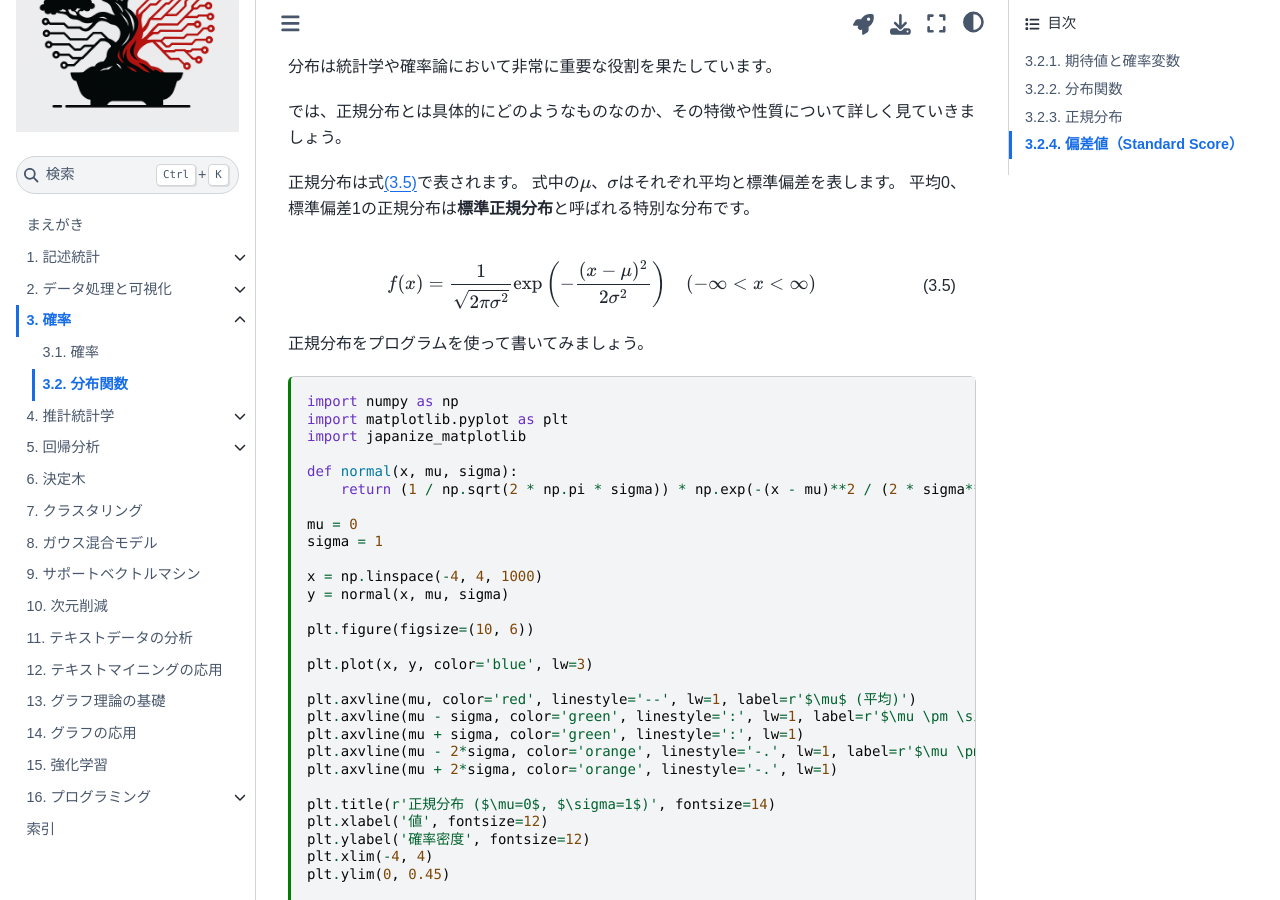
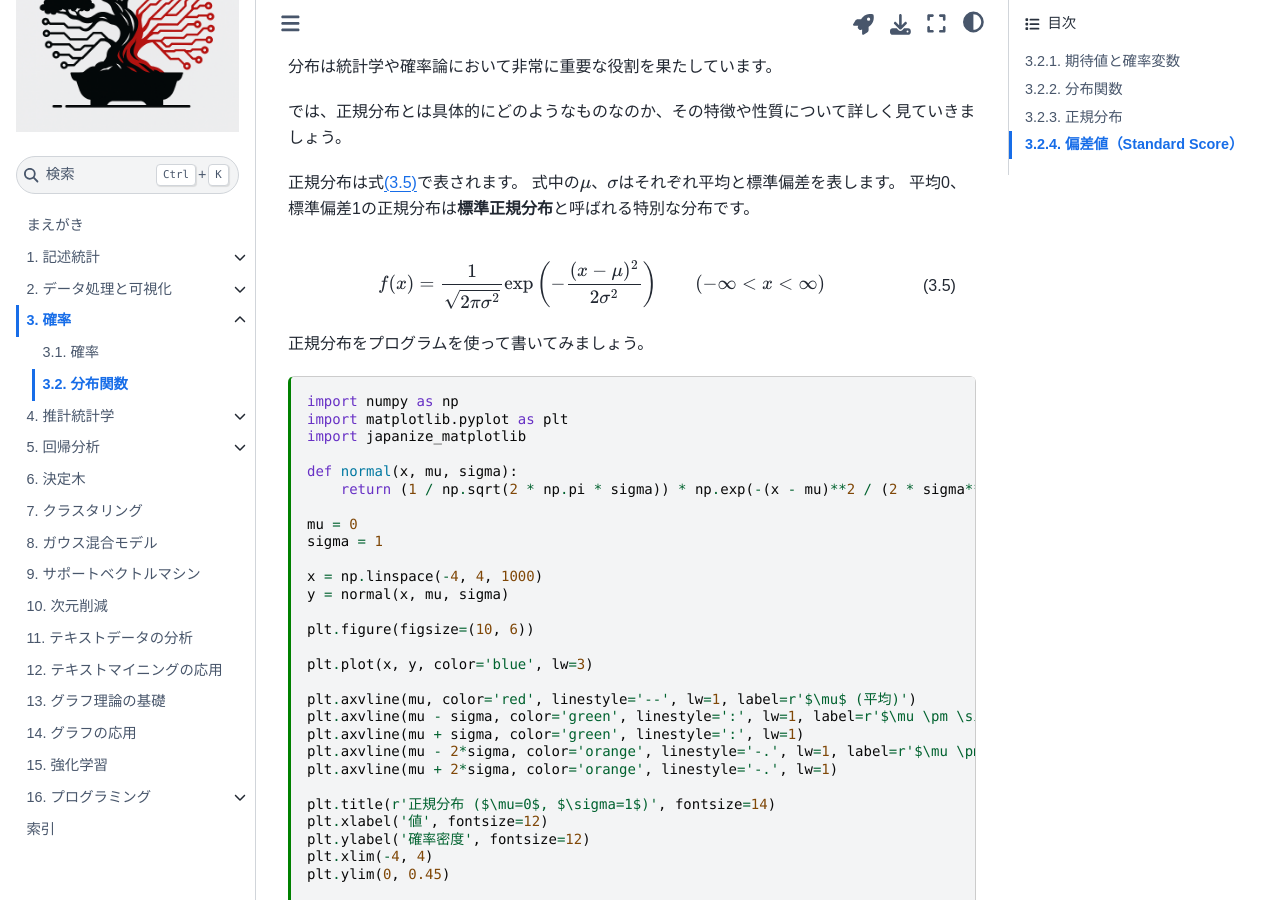
Before and after one commit to matt76k/ds-seminar, a Jupyter Book: the page built from book/chapter03/02.md, in a window 1280 px wide and 900 px high, scrolled down 6150 px. Built offline with Jupyter Book 1.0.4 settings and Sphinx 7.4.7 and the Sphinx Book theme 1.1.4, drawn with Linux system fonts in a browser that asks for light colours; comment, search, counter and statistics services are not loaded.

Commit message:
数式中のTeXとして不正なhspace単位を修正

````diff
--- a/book/chapter03/02.md
+++ b/book/chapter03/02.md
@@ -300,7 +300,7 @@ plt.show()
 ```{math}
 :label: normal-dist
 f(x) = \frac{1}{\sqrt{2\pi\sigma^2}} \exp \left(-\frac{(x - \mu)^2}
-{2\sigma^2} \right) \hspace{20px} (-\infty < x < \infty)
+{2\sigma^2} \right) \qquad (-\infty < x < \infty)
 ```
 
 正規分布をプログラムを使って書いてみましょう。
````
